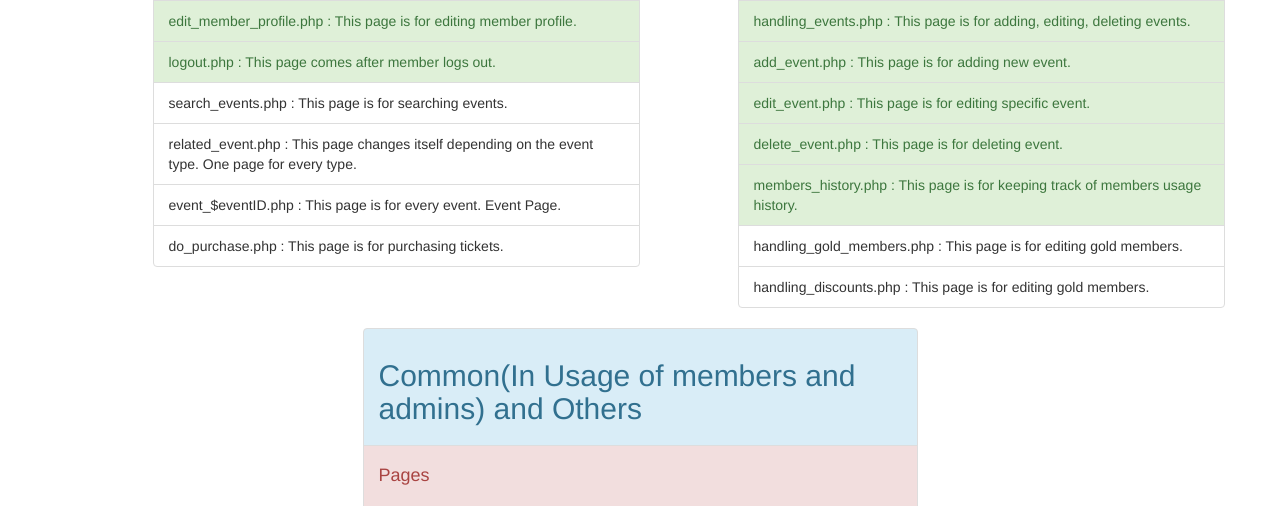
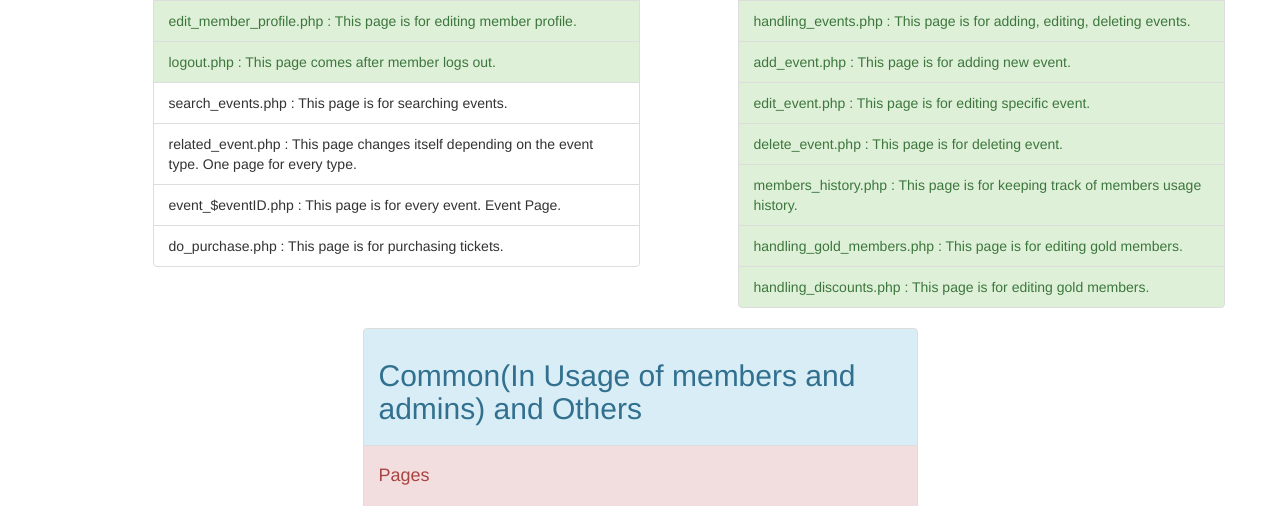
Before and after one commit to enemymerch/eventTicketSystem, a PHP site: page /projectinfo.php in a window 1280 px wide. Shown: the part 443-949 px from the top of the page. Run offline with PHP 8.4, Linux system fonts and the light colour scheme; some libraries are stand-ins or nearby versions.

Commit message:
Add files via upload

```diff
--- a/projectinfo.html
+++ b/projectinfo.html
@@ -75,8 +75,8 @@
 							<li class="list-group-item list-group-item-success">edit_event.php : This page is for editing specific event.</li>
 							<li class="list-group-item list-group-item-success">delete_event.php : This page is for deleting event.</li>
 							<li class="list-group-item list-group-item-success">members_history.php : This page is for keeping track of members usage history.</li>
-					<li class="list-group-item">handling_gold_members.php : This page is for editing gold members.</li>
-					<li class="list-group-item">handling_discounts.php : This page is for editing gold members.</li>
+							<li class="list-group-item list-group-item-success">handling_gold_members.php : This page is for editing gold members.</li>
+							<li class="list-group-item list-group-item-success">handling_discounts.php : This page is for editing gold members.</li>
 						</ul>
 					</div>
 				</div>
--- a/projectinfo.php
+++ b/projectinfo.php
@@ -75,8 +75,8 @@
 							<li class="list-group-item list-group-item-success">edit_event.php : This page is for editing specific event.</li>
 							<li class="list-group-item list-group-item-success">delete_event.php : This page is for deleting event.</li>
 							<li class="list-group-item list-group-item-success">members_history.php : This page is for keeping track of members usage history.</li>
-							<li class="list-group-item">handling_gold_members.php : This page is for editing gold members.</li>
-							<li class="list-group-item">handling_discounts.php : This page is for editing gold members.</li>
+							<li class="list-group-item list-group-item-success">handling_gold_members.php : This page is for editing gold members.</li>
+							<li class="list-group-item list-group-item-success">handling_discounts.php : This page is for editing gold members.</li>
 						</ul>
 					</div>
 				</div>
```
Lines whose indentation alone changed are shown as unchanged.
